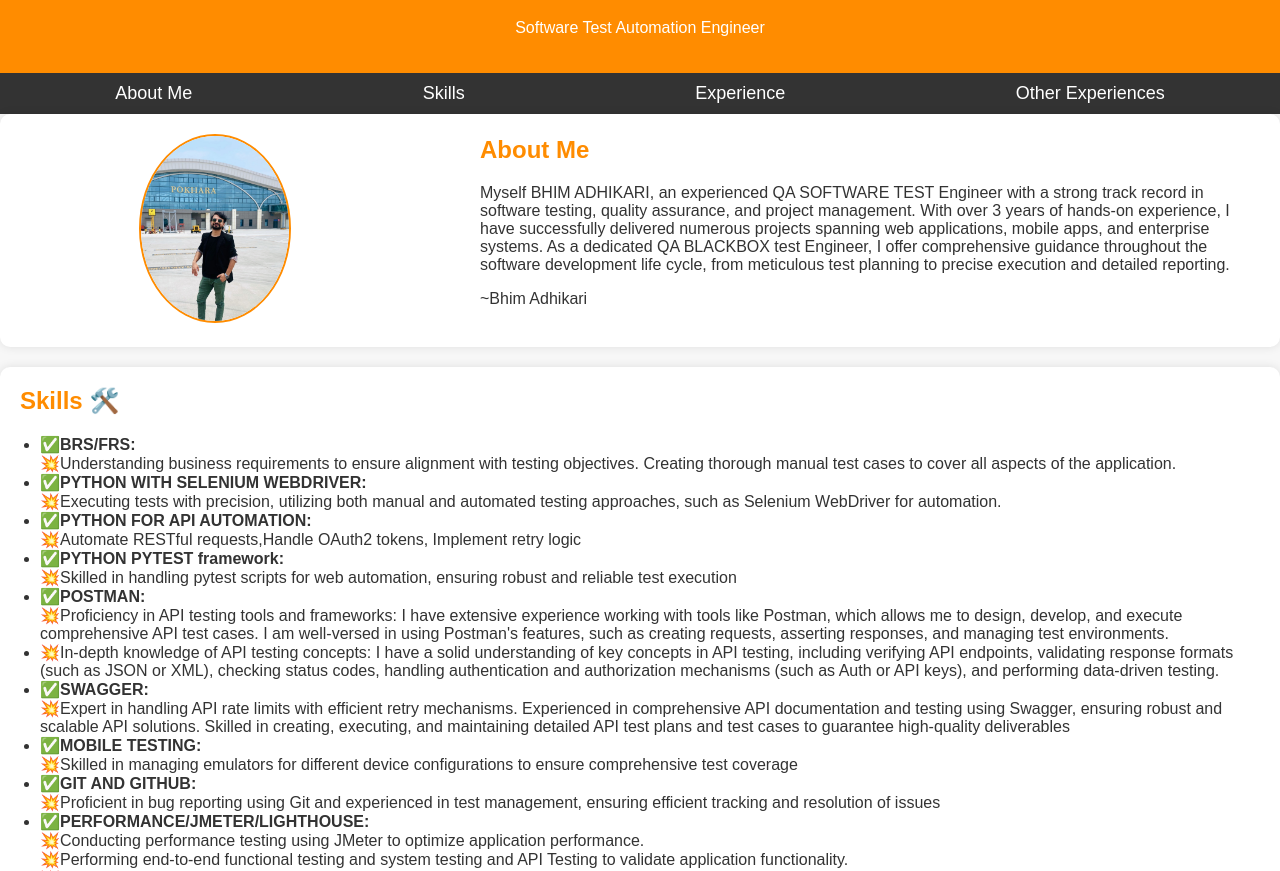
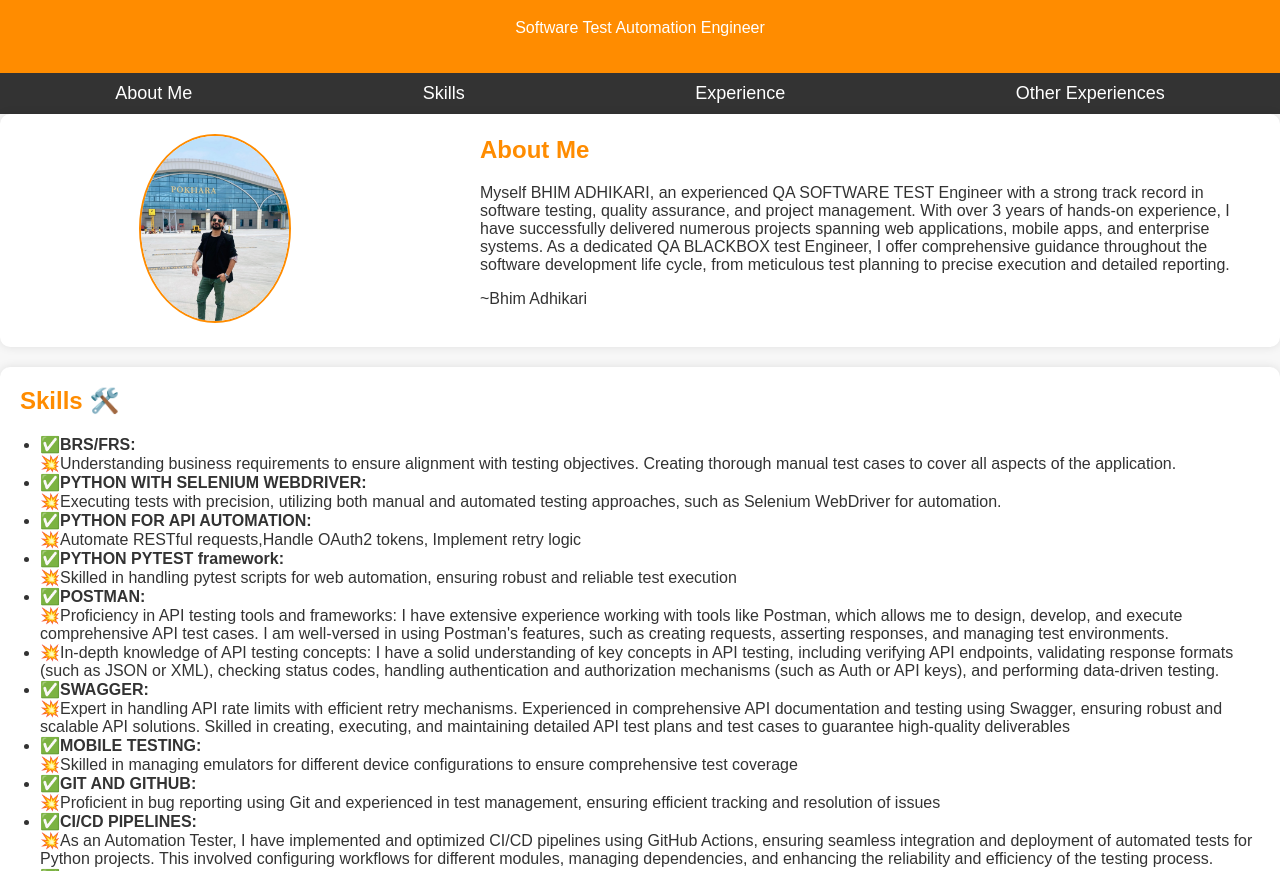
Before and after one commit to SagarBhimAdhikari/Personal-profile, a plain HTML site: page index.html in a window 1280 px wide. Shown: the part 81-952 px from the top of the page. Drawn offline with Linux system fonts and the light colour scheme.

Commit message:
code for change

```diff
--- a/index.html
+++ b/index.html
@@ -54,6 +54,8 @@
             </strong> 💥Skilled in managing emulators for different device configurations to ensure comprehensive test coverage</li>
             <li><strong>✅GIT AND GITHUB:<br>
             </strong> 💥Proficient in bug reporting using Git and experienced in test management, ensuring efficient tracking and resolution of issues</li>
+            <li><strong>✅CI/CD PIPELINES:<br>
+            </strong> 💥As an Automation Tester, I have implemented and optimized CI/CD pipelines using GitHub Actions, ensuring seamless integration and deployment of automated tests for Python projects. This involved configuring workflows for different modules, managing dependencies, and enhancing the reliability and efficiency of the testing process.</li>
             <li><strong>✅PERFORMANCE/JMETER/LIGHTHOUSE:<br>
             </strong>💥Conducting performance testing using JMeter to optimize application performance.<br>
             💥Performing end-to-end functional testing and system testing and API Testing to validate application functionality.<br>
```
